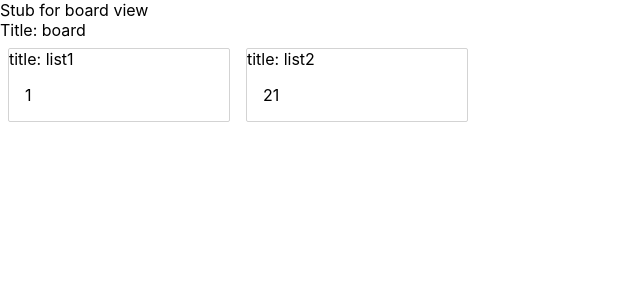
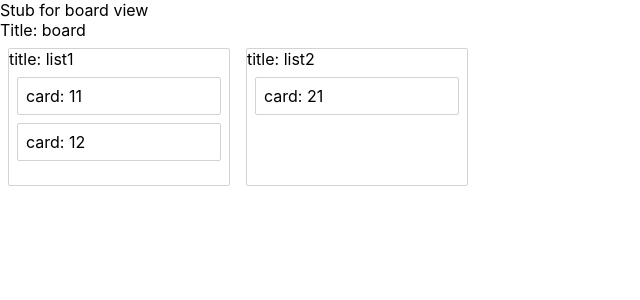
Before and after one commit to jx3yang/ProductivityTracker, a React (Create React App) app in the folder src/frontend/: page /board/1 in a window 1280 px wide. Shown: the top 300 px of the page, without its empty margins (0-640 px from the left). Built offline with nearby package versions, Linux system fonts and the light colour scheme.

Commit message:
drag and droppable cards with order updates

```diff
--- a/src/frontend/src/components/BoardComponent/index.tsx
+++ b/src/frontend/src/components/BoardComponent/index.tsx
@@ -3,7 +3,14 @@ import { DragDropContext, Droppable, DropResult, ResponderProvided } from 'react
 import Board from 'src/models/board';
 import List from 'src/models/list';
 import { ListComponent } from 'src/components/ListComponent';
-import { COLUMN } from 'src/components/utils/constants';
+import { CARD, LIST } from 'src/components/utils/constants';
+
+function moveElement<T>(oldList: Array<T>, sourceIdx: number, destIdx: number): Array<T> {
+  const newList = [...oldList];
+  const movedElement = newList.splice(sourceIdx, 1)[0];
+  newList.splice(destIdx, 0, movedElement);
+  return newList;
+}
 
 interface BoardComponentProps {
   board: Board;
@@ -26,21 +33,39 @@ export const BoardComponent: React.FC<BoardComponentProps> = (props) => {
     if (!destination) return;
     if (destination.droppableId === source.droppableId && destination.index === source.index) return;
 
-    if (type === COLUMN) {
-      const newLists = [...lists];
-      const movedElement = newLists.splice(source.index, 1)[0];
-      newLists.splice(destination.index, 0, movedElement);
-      setLists(newLists);
+    // moving lists around
+    if (type === LIST) {
+      setLists(moveElement(lists, source.index, destination.index));
+      return;
+    }
+
+    // moving cards around
+    if (type === CARD) {
+      const sourceList = lists.find(list => list.listID === source.droppableId)!;
+
+      // changing order within same list
+      if (source.droppableId === destination.droppableId) {
+        sourceList.cards = moveElement(sourceList.cards, source.index, destination.index);
+        setLists([...lists]);
+      }
+
+      // moving card from one list to another
+      else {
+        const destinationList = lists.find(list => list.listID === destination.droppableId)!;
+        const card = sourceList.cards.splice(source.index, 1)[0];
+        destinationList.cards.splice(destination.index, 0, card);
+        setLists([...lists]);
+      }
     }
   }
 
   return (
     <DragDropContext onDragEnd={onDragEnd}>
       <div>Title: {name}</div>
-      <Droppable droppableId={boardID} direction='horizontal' type={COLUMN}>
+      <Droppable droppableId={boardID} direction='horizontal' type={LIST}>
         {provided => (
           <div ref={provided.innerRef} {...provided.droppableProps} style={{ display: 'flex' }}>
-            {lists.map((list, index) => <ListComponent list={list} index={index}/>)}
+            {lists.map((list, index) => <ListComponent list={list} index={index} key={list.listID} />)}
             {provided.placeholder}
           </div>
         )}
--- /dev/null
+++ b/src/frontend/src/components/CardComponent/index.tsx
@@ -0,0 +1,29 @@
+import React from 'react';
+import { Draggable } from 'react-beautiful-dnd';
+import Card from 'src/models/card';
+import './style.css';
+
+interface CardComponentProps {
+  card: Card;
+  index: number;
+}
+
+export const CardComponent: React.FC<CardComponentProps> = (props) => {
+  const { card, index } = props;
+  const { cardID, name } = card;
+
+  return (
+    <Draggable draggableId={cardID} index={index} key={cardID}>
+      {provided => (
+        <div
+          ref={provided.innerRef}
+          {...provided.draggableProps}
+          {...provided.dragHandleProps}
+          className="card"
+        >
+          card: {name}
+        </div>
+      )}
+    </Draggable>
+  );
+}
--- /dev/null
+++ b/src/frontend/src/components/CardComponent/style.css
@@ -0,0 +1,6 @@
+.card {
+  border: 1px solid lightgrey;
+  border-radius: 2px;
+  padding: 8px;
+  margin-bottom: 8px;
+}
--- a/src/frontend/src/components/ListComponent/index.tsx
+++ b/src/frontend/src/components/ListComponent/index.tsx
@@ -1,6 +1,9 @@
 import React from 'react';
 import { Draggable, Droppable } from 'react-beautiful-dnd';
 import List from 'src/models/list';
+import { CardComponent } from 'src/components/CardComponent';
+import { CARD } from 'src/components/utils/constants';
+import './style.css';
 
 interface ListComponentProps {
   list: List;
@@ -11,34 +14,31 @@ export const ListComponent: React.FC<ListComponentProps> = (props) => {
   const { list, index } = props;
   const { listID, cards, name } = list;
 
-  const listStyle: React.CSSProperties = {
-    margin: '8px',
-    borderRadius: '2px',
-    border: '1px solid lightgrey',
-    backgroundColor: 'white',
-    width: '220px',
-    display: 'flex',
-    flexDirection: 'column',
+  const wrapperStyle: React.CSSProperties = {
+    padding: '8px',
+    flexGrow: 1,
+    minHeight: '100px',
   }
 
   return (
     <Draggable draggableId={listID} index={index} key={listID}>
       {provided => (
-        <div ref={provided.innerRef} {...provided.draggableProps}>
-          <div style={listStyle}>
+        <div ref={provided.innerRef} {...provided.draggableProps} className='list'>
           <div {...provided.dragHandleProps}>
             title: {name}
           </div>
-            <Droppable droppableId={listID}>
+          <Droppable droppableId={listID} type={CARD} key={listID}>
             {provided => (
-                  <div ref={provided.innerRef} {...provided.droppableProps} style={{ padding: '8px' }}>
-                    {cards.map(card => (<div style={{ padding: '8px' }}> {card.name} </div>))}
+                <div ref={provided.innerRef} {...provided.droppableProps}>
+                  <div style={wrapperStyle}>
+                    {cards.map((card, index) => (<CardComponent card={card} index={index} key={card.cardID} />))}
+                    {provided.placeholder}
+                  </div>
                 </div>
               )
             }
           </Droppable>
         </div>
-        </div>
       )}
     </Draggable>
   );
--- /dev/null
+++ b/src/frontend/src/components/ListComponent/style.css
@@ -0,0 +1,9 @@
+.list {
+  margin: 8px;
+  border-radius: 2px;
+  border: 1px solid lightgrey;
+  background-color: white;
+  width: 220px;
+  display: flex;
+  flex-direction: column;
+}
--- a/src/frontend/src/components/utils/constants.ts
+++ b/src/frontend/src/components/utils/constants.ts
@@ -1 +1,2 @@
-export const COLUMN = "column";
+export const LIST = "list";
+export const CARD = "card";
--- a/src/frontend/src/pages/BoardView/index.tsx
+++ b/src/frontend/src/pages/BoardView/index.tsx
@@ -15,8 +15,12 @@ export const BoardView: React.FC<BoardViewProps> = (props) => {
       {
         cards: [
           {
-            cardID: '1',
-            name: '1',
+            cardID: '11',
+            name: '11',
+          },
+          {
+            cardID: '12',
+            name: '12',
           }
         ],
         listID: '1',
```
Lines whose indentation alone changed are shown as unchanged.
